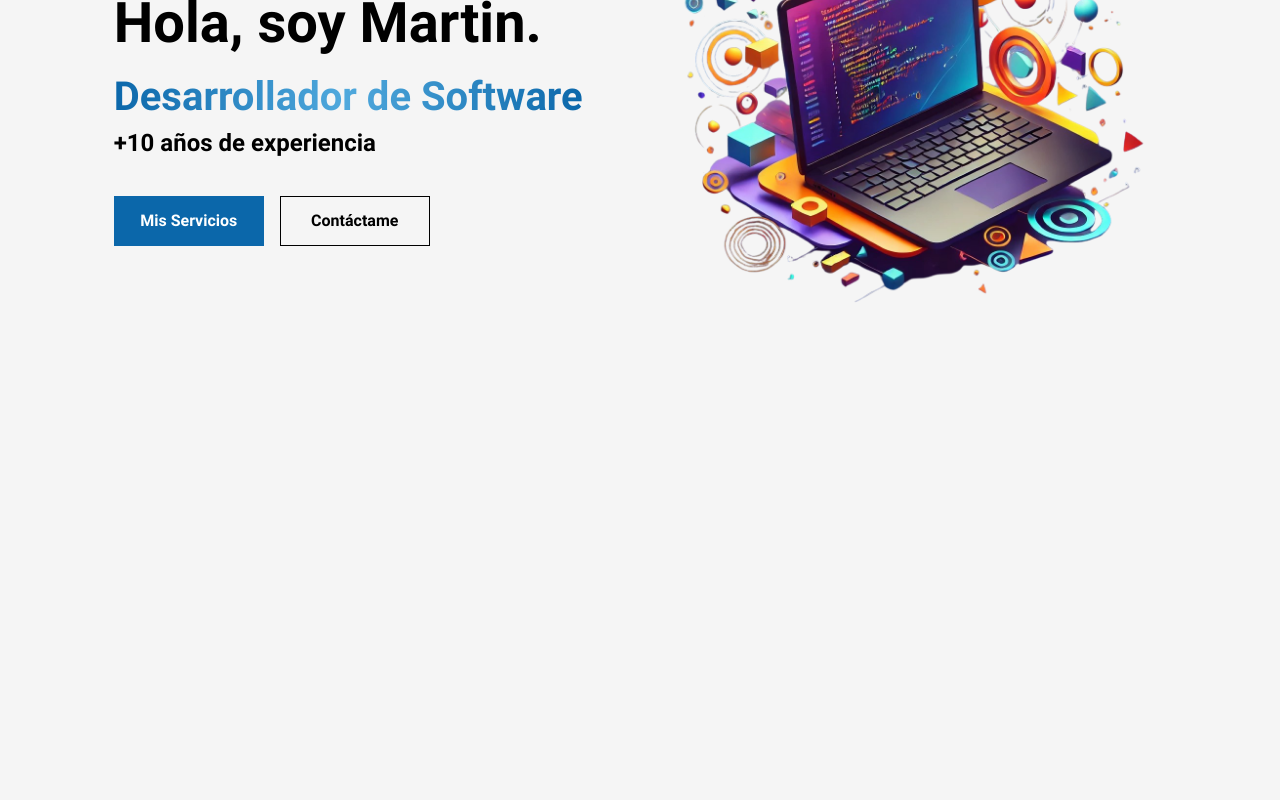
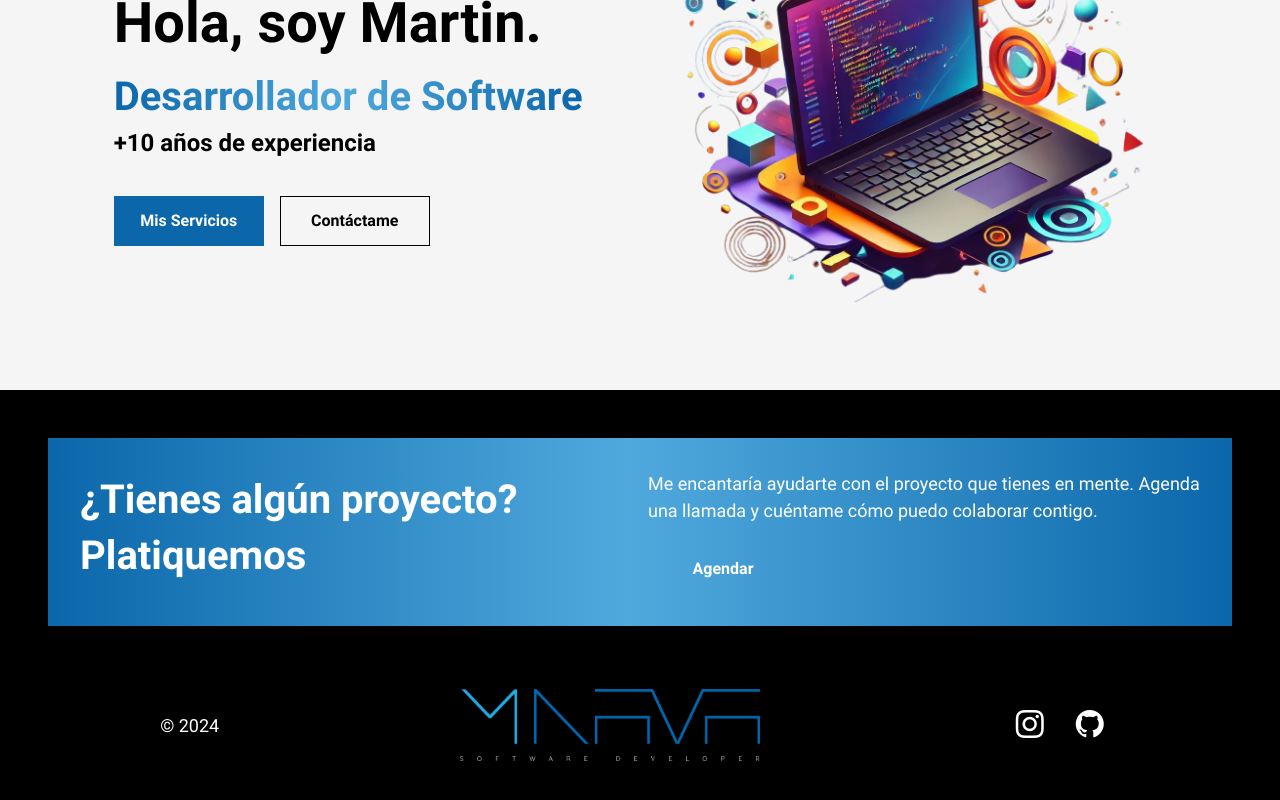
Before and after one commit to mnava1418/namart, a React (Create React App) app: page / in a window 1280 px wide. Shown: the part 286-1086 px from the top of the page. Before the commit the page ends 800 px from the top, so only its background shows below. Built offline with nearby package versions, Linux system fonts and the light colour scheme.

Commit message:
ADD: create footer

```diff
--- a/src/App.tsx
+++ b/src/App.tsx
@@ -1,5 +1,6 @@
 import Menu from "./views/components/Menu";
 import MainPage from "./views/pages/MainPage";
+import Footer from "./views/components/Footer";
 
 import './styles/main.css'
 
@@ -9,6 +10,7 @@ function App() {
       <Menu />
       <div className="d-flex flex-column justify-content-center align-items-center" style={{width: '100%'}}>
         <MainPage />
+        <Footer />
       </div>
     </>
   );
--- a/src/index.css
+++ b/src/index.css
@@ -51,3 +51,7 @@ h4 {
   font-size: 24px;
   font-weight: bold !important;
 }
+
+span {
+  font-size: 18px;
+}
--- /dev/null
+++ b/src/styles/footer.css
@@ -0,0 +1,73 @@
+.custom-footer-container {
+    background-color: #000;
+    width: 100%;
+    display: flex;
+    flex-direction: column;
+    justify-content: center;
+    align-items: center;
+    color: #fff;
+    padding: 24px;
+}
+
+.custom-footer-container div {
+    max-width: 1200px;
+}
+
+.custom-footer-info {
+    width: 100%;
+    display: flex;
+    flex-direction: column;
+    justify-content: center;
+    align-items: center;
+}
+
+.custom-footer-logo {
+    width: 200px;
+    height: 100px;
+    background-image: url('../assets/images/logo.png');
+}
+
+.custom-footer-action {
+    display: flex;
+    flex-direction: column;
+    justify-content: center;
+    align-items: start;
+    background: var(--main-gradient);
+    margin: 24px;
+    padding: 24px;
+}
+
+.custom-footer-action div {
+    width: 100%;
+    margin: 8px;
+}
+
+.custom-footer-icon {
+    margin: 16px;
+    cursor: pointer;
+}
+
+.custom-footer-icon:hover {
+    transform: scale(1.1);
+}
+
+@media (min-width: 992px) {
+    .custom-footer-info {
+        flex-direction: row;
+        justify-content: space-around;
+    }
+
+    .custom-footer-action {
+        flex-direction: row;
+        align-items: center;
+    }
+
+    .custom-footer-action div {
+        width: 50%;
+    }
+
+    .custom-footer-logo {
+        width: 300px;
+        height: 150px;
+    }
+}
--- /dev/null
+++ b/src/views/components/Footer.tsx
@@ -0,0 +1,29 @@
+import '../../styles/footer.css'
+import Button from './Button'
+
+const Footer = () => {
+  return (
+    <footer className='custom-footer-container'>
+        <div className='custom-footer-action'>
+          <div>
+            <h3>¿Tienes algún proyecto?</h3>
+            <h3>Platiquemos</h3>
+          </div>
+          <div className='d-flex flex-column justify-content-start align-items-start' >
+            <span>Me encantaría ayudarte con el proyecto que tienes en mente. Agenda una llamada y cuéntame cómo puedo colaborar contigo.</span>
+            <Button label='Agendar' type='alternative' style={{width: '150px', margin: '20px 0px 0px 0px' }} onClick={() => {window.open('https://calendar.app.google/6F5CsqBi5EPNZRaXA', '_blank')}} />
+          </div>
+        </div>
+        <div className='custom-footer-info'>
+          <div><span>{`© ${new Date().getFullYear()}`}</span></div>
+          <div className='custom-footer-logo custom-img custom-img-contain'/>
+          <div className='d-flex flex-row justify-content-center align-items-center'>
+            <div className='custom-footer-icon' onClick={() => {window.open('https://www.instagram.com/namartdev', '_blank')}}><i className="bi bi-instagram fs-3" /></div>
+            <div className='custom-footer-icon' onClick={() => {window.open('https://github.com/mnava1418', '_blank')}}><i className="bi bi-github fs-3" /></div>
+          </div>
+        </div>
+    </footer>
+  )
+}
+
+export default Footer
--- a/src/views/components/Menu.tsx
+++ b/src/views/components/Menu.tsx
@@ -19,8 +19,8 @@ const Menu = () => {
           </Nav>
           <Nav className="me-auto justify-content-end">
             <div className='d-flex flex-row justify-content-start'>
-                <Nav.Link href="https://www.instagram.com/namartdev" style={{marginRight: '16px'}} target='_blank'><i className="bi bi-instagram" /></Nav.Link>
-                <Nav.Link href="https://github.com/mnava1418" target='_blank'><i className="bi bi-github" /></Nav.Link>
+                <Nav.Link href="https://www.instagram.com/namartdev" style={{marginRight: '16px'}} target='_blank'><i className="bi bi-instagram fs-4" /></Nav.Link>
+                <Nav.Link href="https://github.com/mnava1418" target='_blank'><i className="bi bi-github fs-4" /></Nav.Link>
             </div>
           </Nav>
         </Navbar.Collapse>
```
